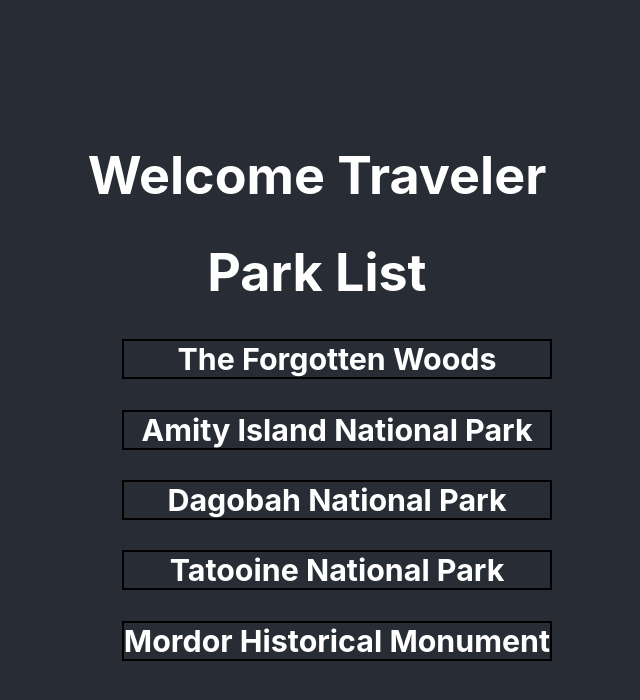
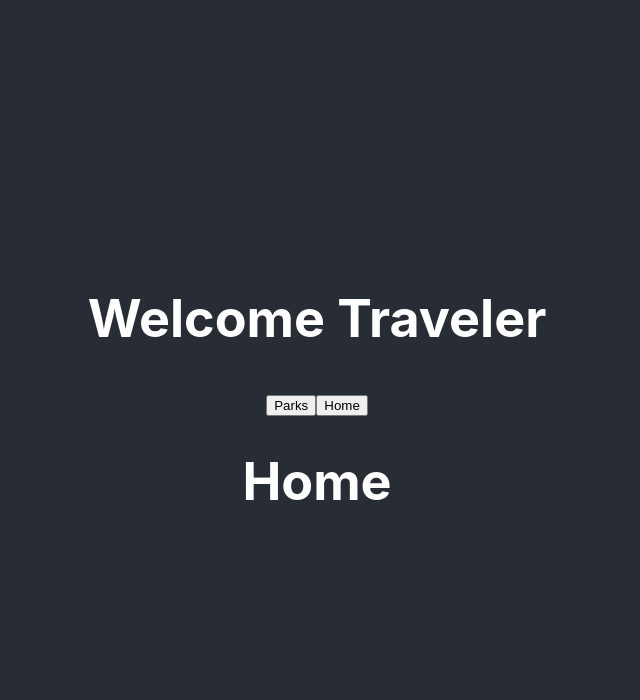
Before and after one commit to developingdina/magiparks, a React (Create React App) app: page /home in a window 1280 px wide. Shown: the top 700 px of the page, without its empty margins (323-963 px from the left). Built offline with nearby package versions, Linux system fonts and the light colour scheme.

Commit message:
adds navlinks to parks index and home comp

```diff
--- a/src/App.js
+++ b/src/App.js
@@ -1,14 +1,33 @@
 import './App.css';
 import Home from './components/Home';
+import ParkList from './components/ParkList';
+import Navbar from './components/Navbar';
+import { Routes, Route, NavLink } from 'react-router-dom';
+
 
 function App() {
+  const parkArray = [
+    "The Forgotten Woods",
+    "Amity Island National Park",
+    "Dagobah National Park",
+    "Tatooine National Park",
+    "Mordor Historical Monument"
+]
 
 
   return (
     <div className="App">
-       <Home />
+        <h1>Welcome Traveler</h1>
+
+        <Navbar/>
+      <Routes>
+        <Route path="/parks" element={<ParkList list={parkArray}/>} />
+        <Route path="/home" element={<Home />}/>
+      </Routes>
     </div>
   );
+
+
 }
 
 export default App;
--- a/src/components/Home.js
+++ b/src/components/Home.js
@@ -4,18 +4,10 @@ import ParkList from './ParkList';
 import Button from './Button';
 
 export default function Home() {
-    const parkArray = [
-        "The Forgotten Woods",
-        "Amity Island National Park",
-        "Dagobah National Park",
-        "Tatooine National Park",
-        "Mordor Historical Monument"
-    ]
 
     return (
         <div>
-            <h1>Welcome Traveler</h1>
-            <ParkList list={parkArray}/>
+            <h1>Home</h1>
 
         </div>
     )
--- /dev/null
+++ b/src/components/Navbar.js
@@ -0,0 +1,18 @@
+import React from "react";
+import { NavLink } from "react-router-dom";
+
+export default function Navbar(){
+
+
+    return(
+        <div>
+            <NavLink to="/parks">
+                <button>Parks</button>
+            </NavLink>
+
+            <NavLink to="/home">
+                <button>Home</button>
+            </NavLink>
+        </div>
+    )
+}
```
